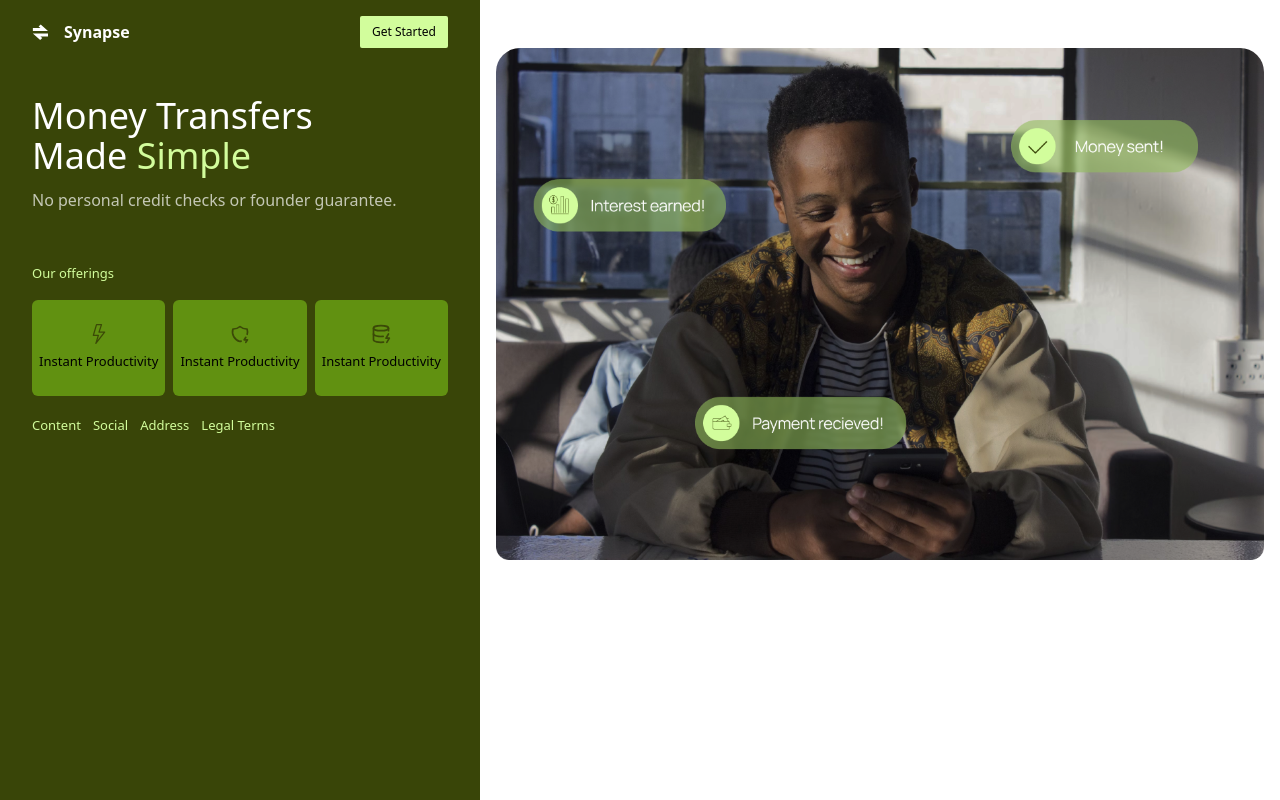
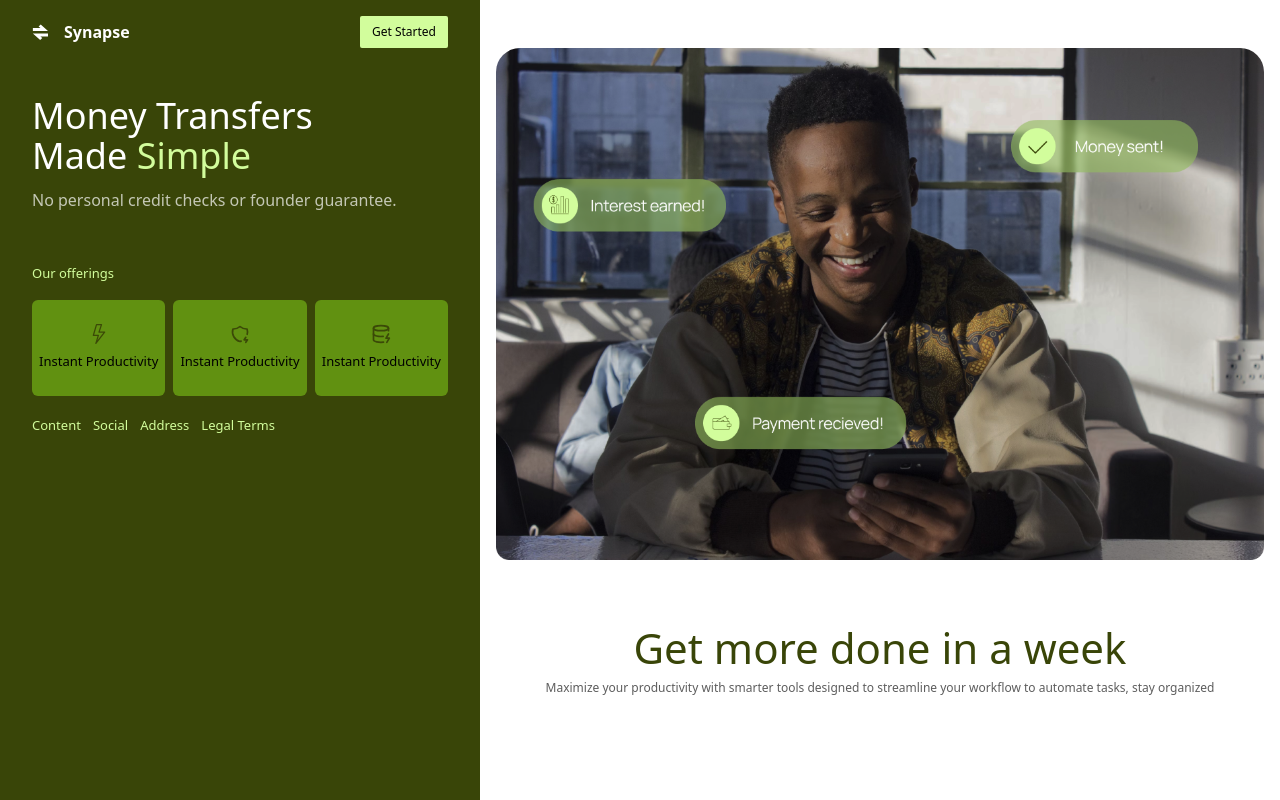
Before and after one commit to MohammadTahaBatoomi/Synapse, a Next.js app in the folder website/: page / in a window 1280 px wide. Built offline with nearby package versions, Linux system fonts and the light colour scheme.

Commit message:
fix bug Shared-Text converting up and down

```diff
--- a/website/src/app/page.tsx
+++ b/website/src/app/page.tsx
@@ -1,7 +1,7 @@
 import React from 'react'
 import Sidebar from '@/components/landing/Sidebar'
 import HeroSection from '@/components/landing/Hero-Section'
-
+import SharedText from '@/components/shared/Shared-Text'
 function Page() {
   return (
     <div className="flex flex-col xl:flex-row w-full min-h-screen">
@@ -9,6 +9,8 @@ function Page() {
 
       <main className="flex-1 xl:ml-[480px]">
         <HeroSection />
+        <SharedText variant='up' text='Get more done in a week' className='mt-10' />
+        <SharedText variant='down' text='Maximize your productivity with smarter tools designed to streamline your workflow to automate tasks, stay organized' />
       </main>
     </div>
   )
--- a/website/src/components/shared/Shared-Text-Down.tsx
+++ /dev/null
@@ -1,9 +0,0 @@
-import React from 'react'
-
-function SharedTextDown() {
-  return (
-    <div>SharedTextDown</div>
-  )
-}
-
-export default SharedTextDown
--- a/website/src/components/shared/Shared-Text-Up.tsx
+++ /dev/null
@@ -1,27 +0,0 @@
-import React from "react";
-
-interface SharedTextProps {
-  text: string;
-  size?: string;
-  color?: string;
-  weight?: string;
-  align?: "left" | "center" | "right";
-  className?: string;
-}
-
-function SharedText({
-  text,
-  size = "text-base",
-  color = "text-gray-800",
-  weight = "font-normal",
-  align = "left",
-  className = "",
-}: SharedTextProps) {
-  return (
-    <p className={`${size} ${color} ${weight} text-${align} ${className}`}>
-      {text}
-    </p>
-  );
-}
-
-export default SharedText;
--- /dev/null
+++ b/website/src/components/shared/Shared-Text.tsx
@@ -0,0 +1,48 @@
+import React from "react";
+
+interface SharedTextProps {
+  text: string;
+  variant?: "up" | "down";
+  size?: string;
+  color?: string;
+  weight?: string;
+  align?: "left" | "center" | "right";
+  className?: string;
+}
+
+function SharedText({
+  text,
+  variant = "up",
+  size,
+  color,
+  weight,
+  align,
+  className = "",
+}: SharedTextProps) {
+  const variantStyles =
+    variant === "up"
+      ? {
+          size: "text-[42px]",
+          color: "text-deepforest",
+          weight: "font-normal",
+          align: "center",
+        }
+      : {
+          size: "text-[12px]",
+          color: "text-stonegray",
+          weight: "font-medium",
+          align: "center",
+        };
+
+  return (
+    <p
+      className={`${size || variantStyles.size} ${color || variantStyles.color} ${
+        weight || variantStyles.weight
+      } text-${align || variantStyles.align} ${className}`}
+    >
+      {text}
+    </p>
+  );
+}
+
+export default SharedText;
```
